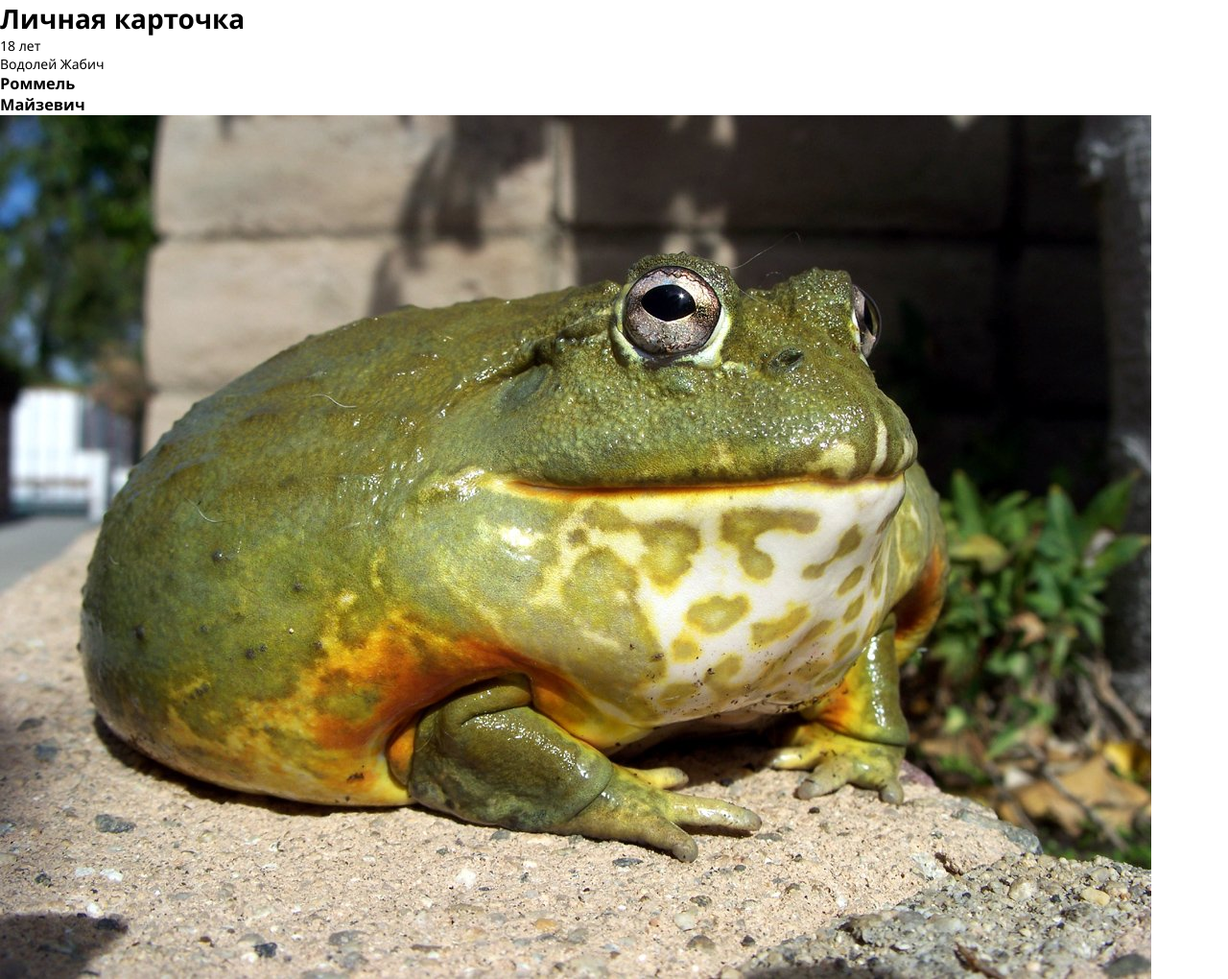
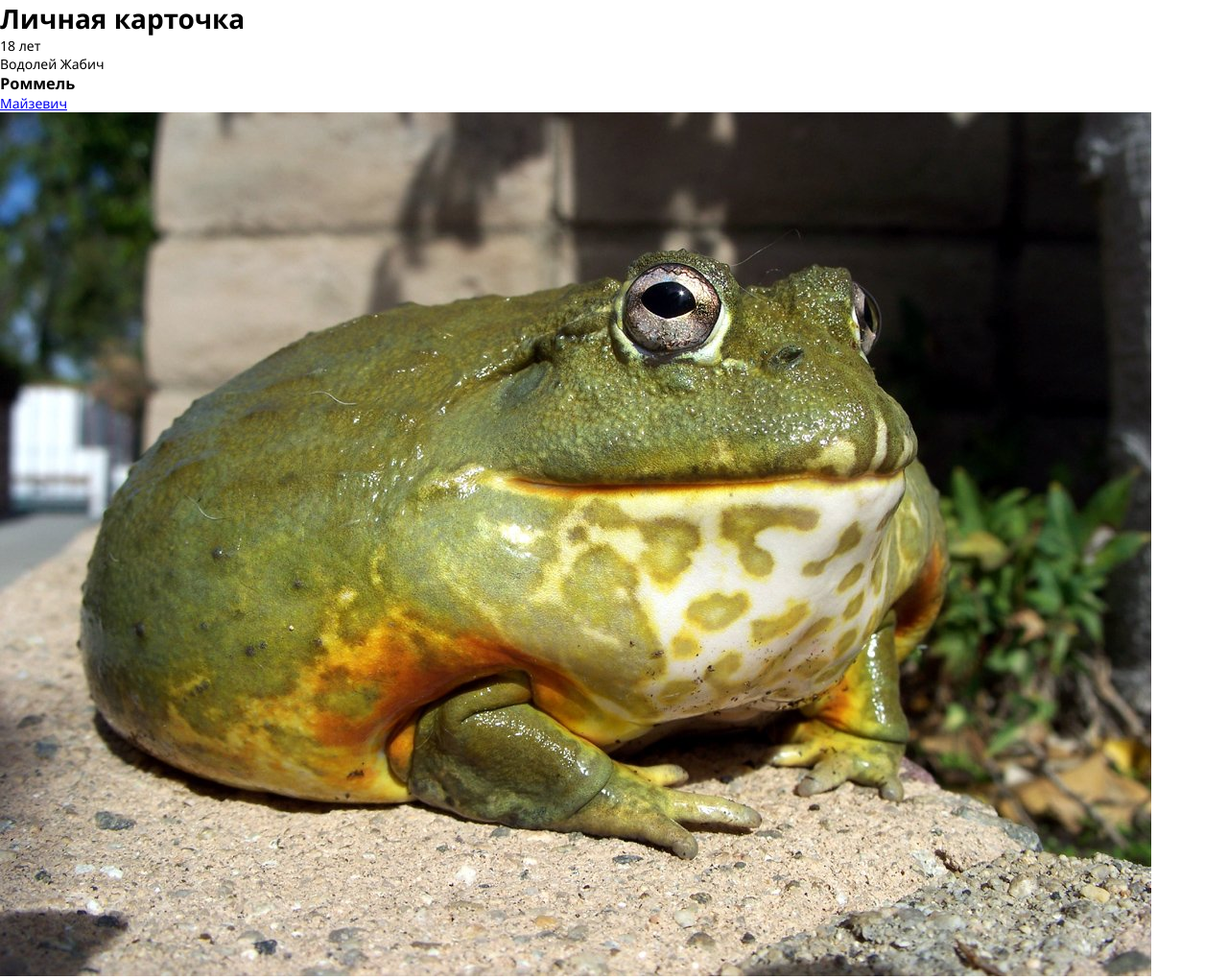
Before and after one commit to N332y/BAJA_PABLO, a plain HTML site: page index.html in a window 1280 px wide. Shown: the whole page at 96% size. Drawn offline with Linux system fonts and the light colour scheme.

Commit message:
фаыф
Signed-off-by: Izosimov Roman <rizosimov97@gmail.com>

```diff
--- a/index.html
+++ b/index.html
@@ -16,7 +16,7 @@
                 <label for="" class="card_zodiac">Водолей</label>
                 <Span>Жабич</Span>
                 <h3>Роммель</h3>
-                <h3>Майзевич</h3>
+                <a href="site2.html">Майзевич</a>
             </div>
             <div class="image">
                 <img src="jaaba.jpg" alt="Net jabicha(((9">
```
